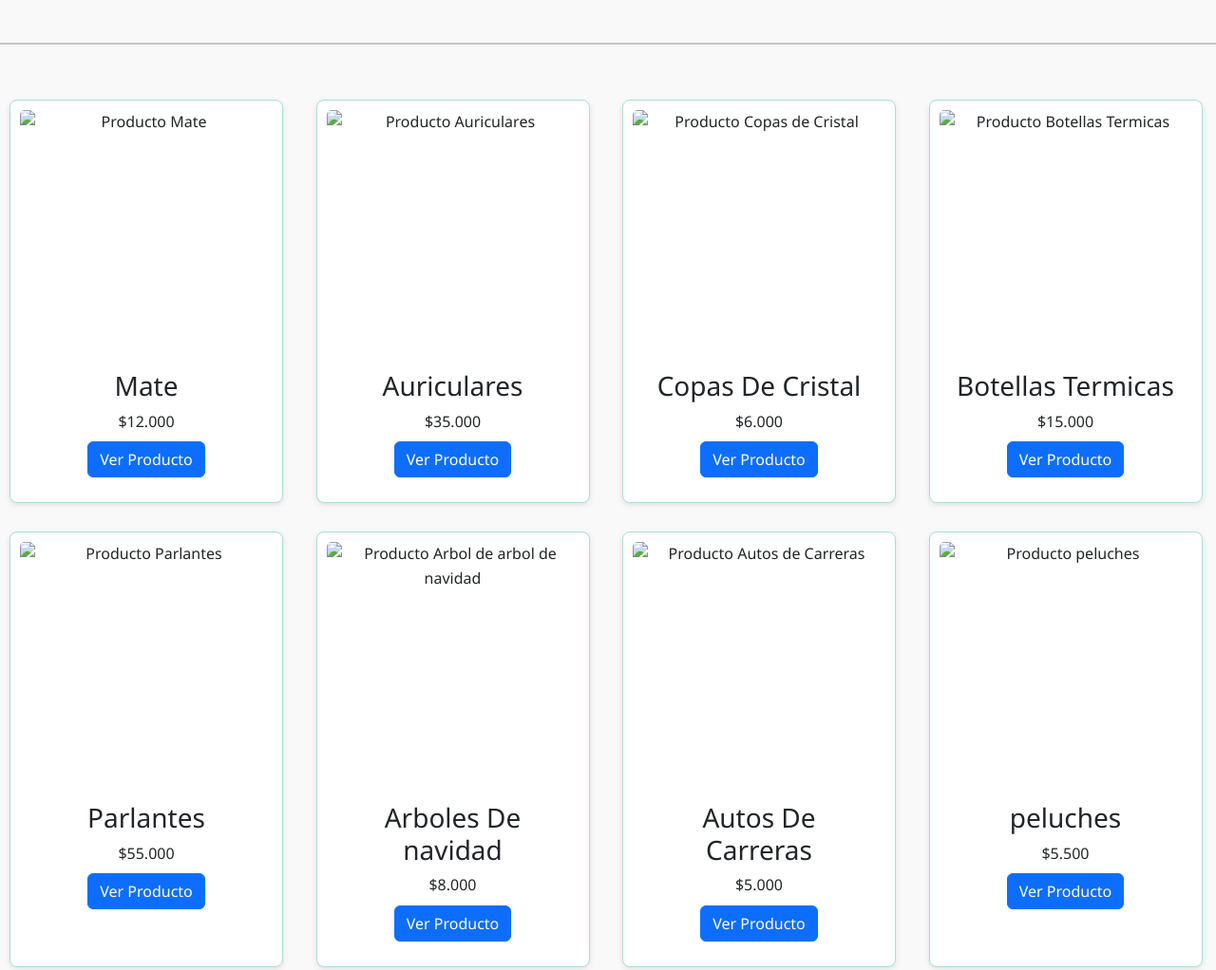
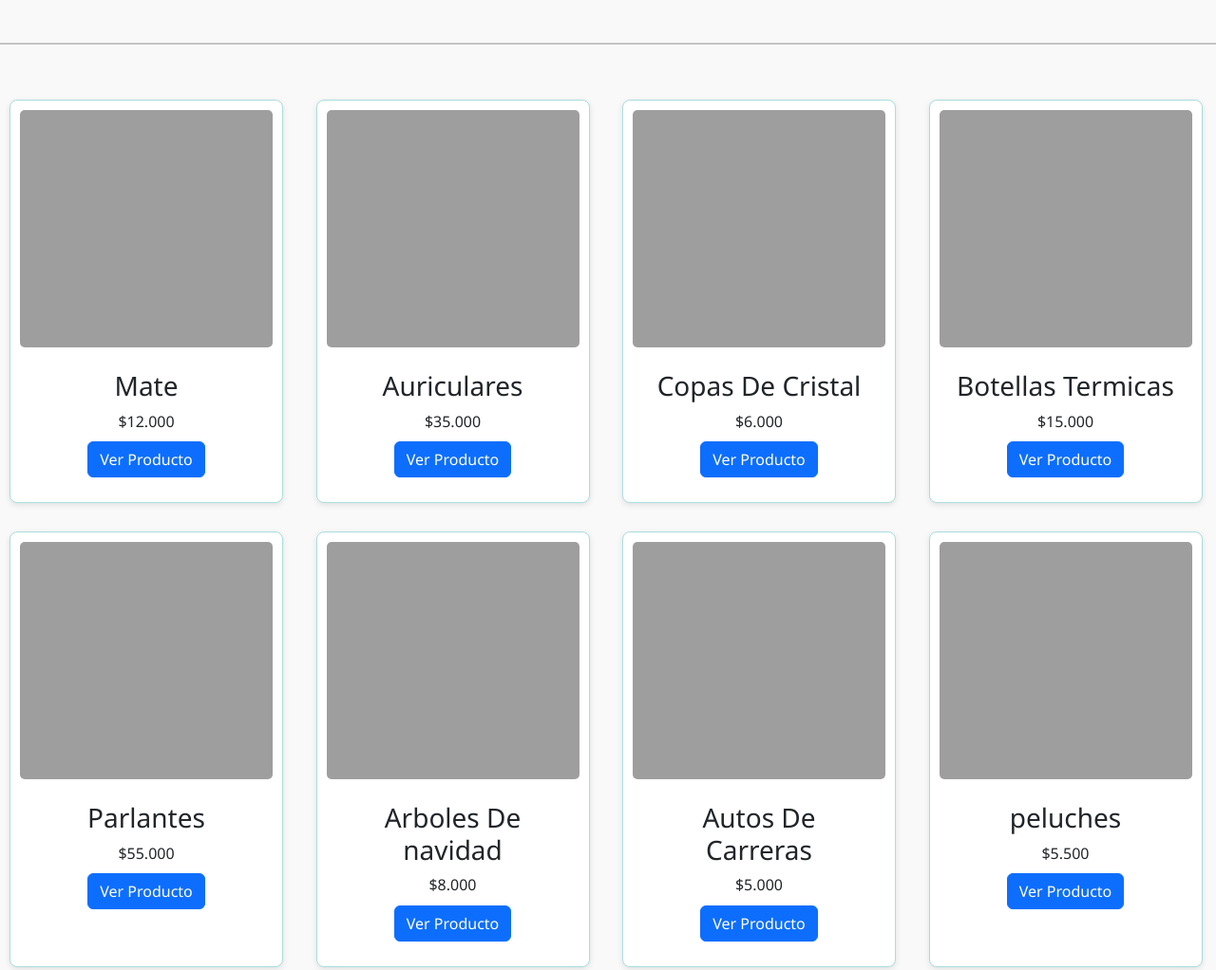
Before and after one commit to Alexiscardozo4556/Noemi-Shop, a plain HTML site: page pages/productos.html in a window 1280 px wide. Shown: the part 375-1397 px from the top of the page at 95% size. Drawn offline with nearby package versions, Linux system fonts and the light colour scheme; the site is published under a folder, as on GitHub Pages, so addresses that start at the root find nothing.

Commit message:
Actualizo toda la página web con cambios recientes

```diff
--- a/pages/productos.html
+++ b/pages/productos.html
@@ -44,7 +44,7 @@
     <section>
         <div class="grilla">
         <div class="card" style="width: 18rem;">
-<img src="/assets/img/mate.png" class="card-img-top" alt="Producto Mate">
+<img src="../assets/img/mate.png" class="card-img-top" alt="Producto Mate">
 <div class="card-body">
     <h3 class="card-title">Mate</h3>
     <p class="card-text">$12.000</p>
@@ -52,7 +52,7 @@
 </div>
 </div>
 <div class="card" style="width: 18rem;">
-<img src="/assets/img/auriculares.jpg" class="card-img-top" alt="Producto Auriculares">
+<img src="../assets/img/auriculares.jpg" class="card-img-top" alt="Producto Auriculares">
 <div class="card-body">
     <h3 class="card-title">Auriculares</h3>
     <p class="card-text">$35.000</p>
@@ -60,7 +60,7 @@
 </div>
 </div>
 <div class="card" style="width: 18rem;">
-<img src="/assets/img/copas.jpg" class="card-img-top" alt="Producto Copas de Cristal">
+<img src="../assets/img/copas.jpg" class="card-img-top" alt="Producto Copas de Cristal">
 <div class="card-body">
     <h3 class="card-title">Copas De Cristal</h3>
     <p class="card-text">$6.000</p>
@@ -68,7 +68,7 @@
 </div>
 </div>
 <div class="card" style="width: 18rem;">
-<img src="/assets/img/Botellas-termicas.png" class="card-img-top" alt="Producto Botellas Termicas">
+<img src="../assets/img/Botellas-termicas.png" class="card-img-top" alt="Producto Botellas Termicas">
 <div class="card-body">
     <h3 class="card-title">Botellas Termicas</h3>
     <p class="card-text">$15.000</p>
@@ -76,7 +76,7 @@
 </div>
 </div>
 <div class="card" style="width: 18rem;">
-<img src="/assets/img/parlante.png" class="card-img-top" alt="Producto Parlantes">
+<img src="../assets/img/parlante.png" class="card-img-top" alt="Producto Parlantes">
 <div class="card-body">
     <h3 class="card-title">Parlantes</h3>
     <p class="card-text">$55.000</p>
@@ -84,7 +84,7 @@
 </div>
 </div>
 <div class="card" style="width: 18rem;">
-<img src="/assets/img/arbol-de-navidad.jpg" class="card-img-top" alt="Producto Arbol de arbol de navidad">
+<img src="../assets/img/arbol-de-navidad.jpg" class="card-img-top" alt="Producto Arbol de arbol de navidad">
 <div class="card-body">
     <h3 class="card-title">Arboles De navidad</h3>
     <p class="card-text">$8.000</p>
@@ -92,7 +92,7 @@
 </div>
 </div>
 <div class="card" style="width: 18rem;">
-<img src="/assets/img/autos.png" class="card-img-top" alt="Producto Autos de Carreras">
+<img src="../assets/img/autos.png" class="card-img-top" alt="Producto Autos de Carreras">
 <div class="card-body">
     <h3 class="card-title">Autos De Carreras</h3>
     <p class="card-text">$5.000</p>
@@ -100,7 +100,7 @@
 </div>
 </div>
 <div class="card" style="width: 18rem;">
-<img src="/assets/img/peluches.png" class="card-img-top" alt="Producto peluches">
+<img src="../assets/img/peluches.png" class="card-img-top" alt="Producto peluches">
 <div class="card-body">
     <h3 class="card-title">peluches</h3>
     <p class="card-text">$5.500</p>
@@ -108,7 +108,7 @@
 </div>
 </div>
 <div class="card" style="width: 18rem;">
-<img src="/assets/img/pelotas.jpg" class="card-img-top" alt="Producto Pelotas de Goma">
+<img src="../assets/img/pelotas.jpg" class="card-img-top" alt="Producto Pelotas de Goma">
 <div class="card-body">
     <h3 class="card-title">Pelotas De Goma</h3>
     <p class="card-text">$7.000</p>
@@ -116,7 +116,7 @@
 </div>
 </div>
 <div class="card" style="width: 18rem;">
-<img src="/assets/img/futbol.jpg" class="card-img-top" alt="Producto Pelotas de Futbol">
+<img src="../assets/img/futbol.jpg" class="card-img-top" alt="Producto Pelotas de Futbol">
 <div class="card-body">
     <h3 class="card-title">Pelotas De Futbol</h3>
     <p class="card-text">$11.000</p>
```
